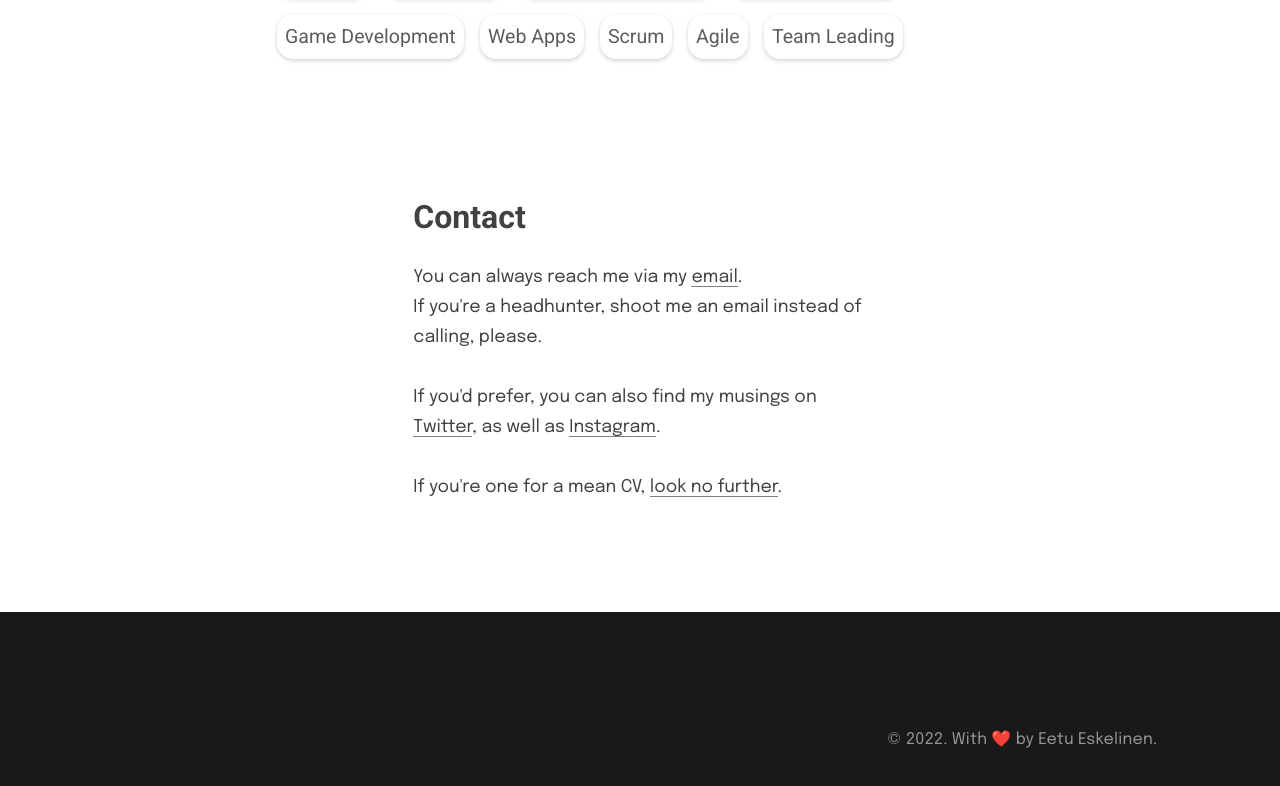
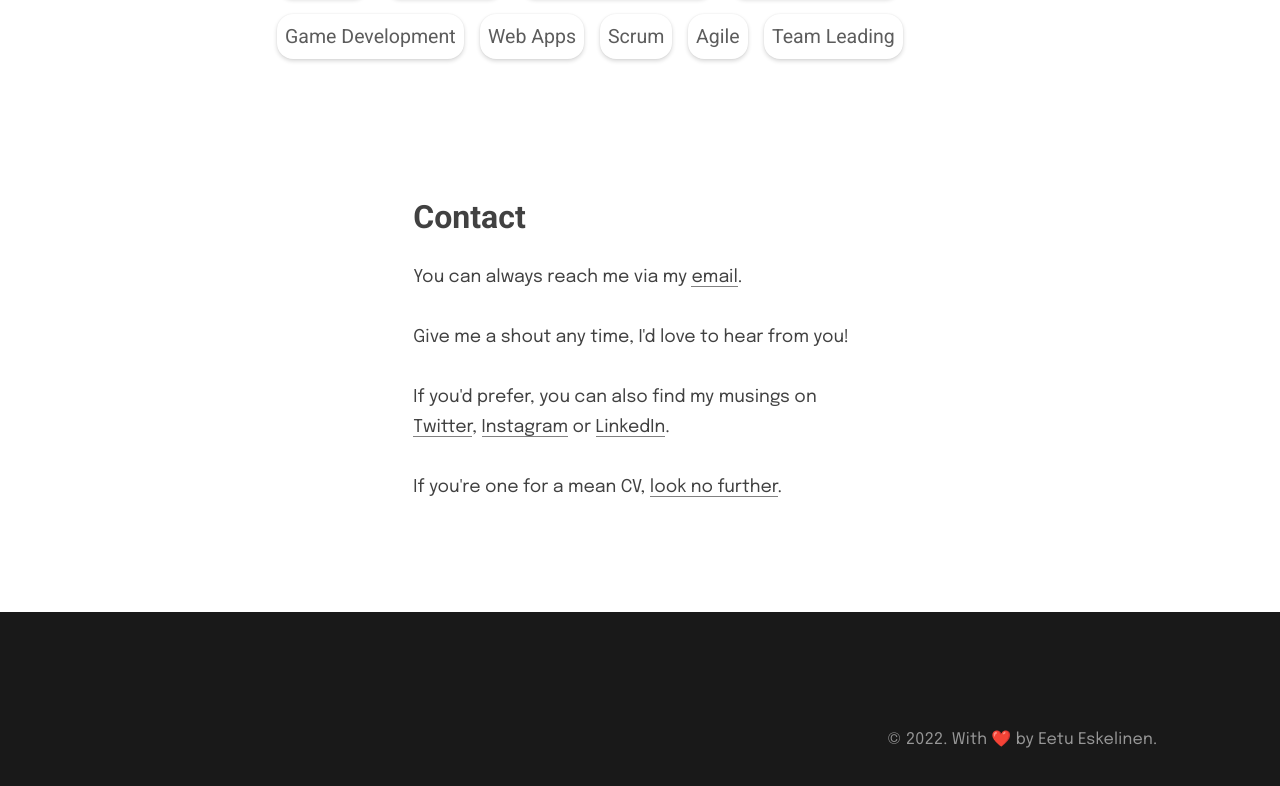
Before and after one commit to Eppu/eetueskelinen.com, a Next.js app: page /about in a window 1280 px wide. Shown: the part 3073-3859 px from the top of the page. Built offline with nearby package versions, Linux system fonts and the light colour scheme.

Commit message:
Update about page copy

```diff
--- a/pages/about.js
+++ b/pages/about.js
@@ -334,17 +334,20 @@ export default function About() {
                         <h2 className="wow animate__animated fadeInUpSmall">Contact</h2>
                         <p className="wow animate__animated fadeInUpSmall">
                           You can always reach me via my <a href="mailto:hello@eetueskelinen.com">email</a>.
-                          <br />
-                          If you're a headhunter, shoot me an email instead of calling, please.
                         </p>
+                        <p>Give me a shout any time, I'd love to hear from you!</p>
                         <p className="wow animate__animated fadeInUpSmall">
                           If you'd prefer, you can also find my musings on{" "}
                           <a target="_blank" rel="noreferrer" href="https://twitter.com/edwardtehgreat">
                             Twitter
                           </a>
-                          , as well as{" "}
+                          ,{" "}
                           <a target="_blank" rel="noreferrer" href="https://instagram.com/eppu">
                             Instagram
+                          </a>{" "}
+                          or{" "}
+                          <a target="_blank" rel="noreferrer" href="https://linkedin.com/in/eetueskelinen">
+                            LinkedIn
                           </a>
                           .
                         </p>
```
